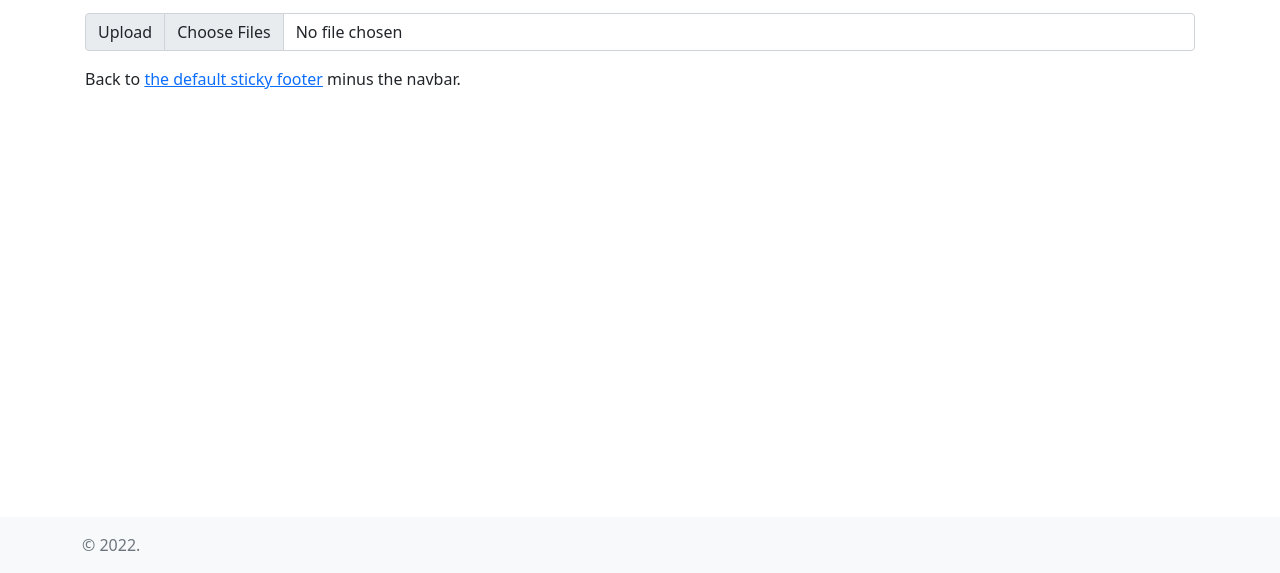
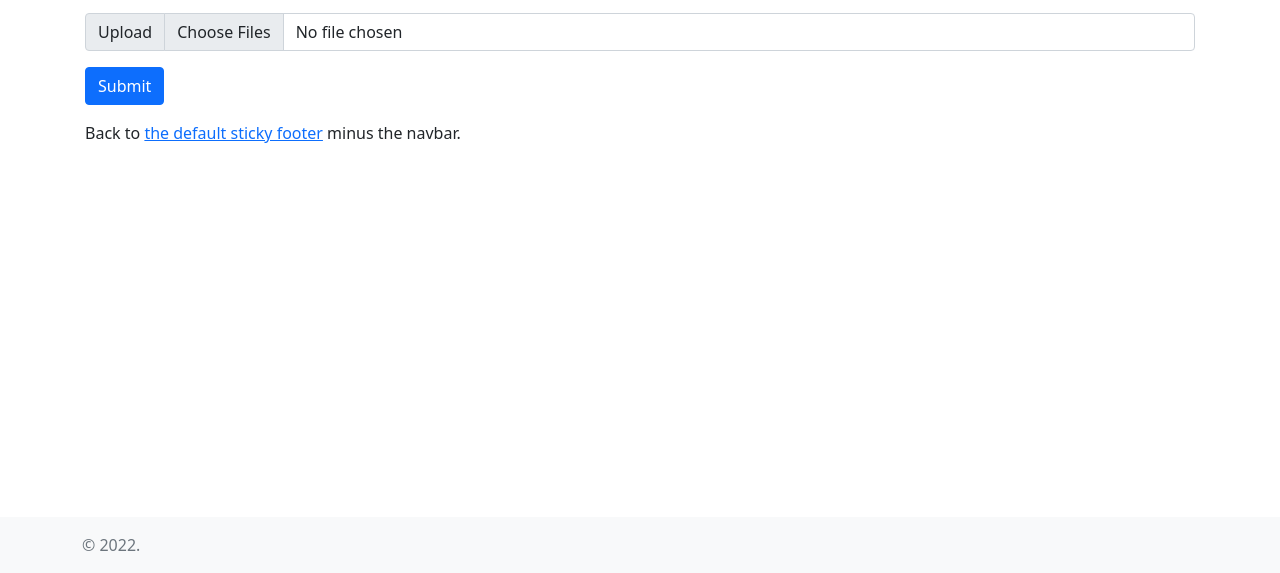
Before and after one commit to jilah/theme, a plain HTML site: page index.html in a window 1280 px wide. Shown: the part 227-800 px from the top of the page. Drawn offline with Linux system fonts and the light colour scheme.

Commit message:
Update index.html

```diff
--- a/index.html
+++ b/index.html
@@ -57,6 +57,7 @@
     <label class="input-group-text" for="image_input">Upload</label>
     <input type="file" class="form-control" name="image_input" id="image_input" multiple>
     </div>
+    <button class="btn btn-primary mb-3" onclick="generate('Gambar tidak boleh kosong!.')">Submit</button>
     <p>Back to <a href="/docs/5.1/examples/sticky-footer/">the default sticky footer</a> minus the navbar.</p>
   </div>
 </main>
```
